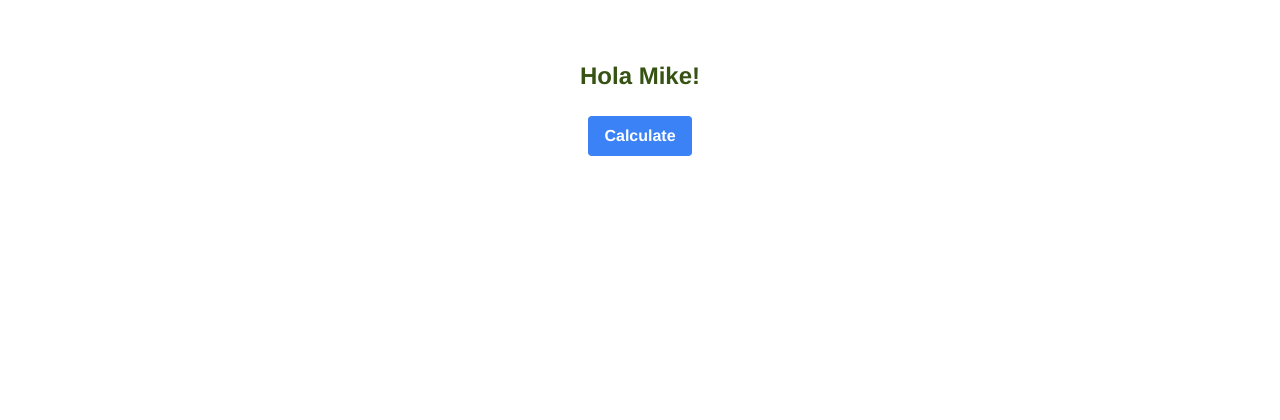
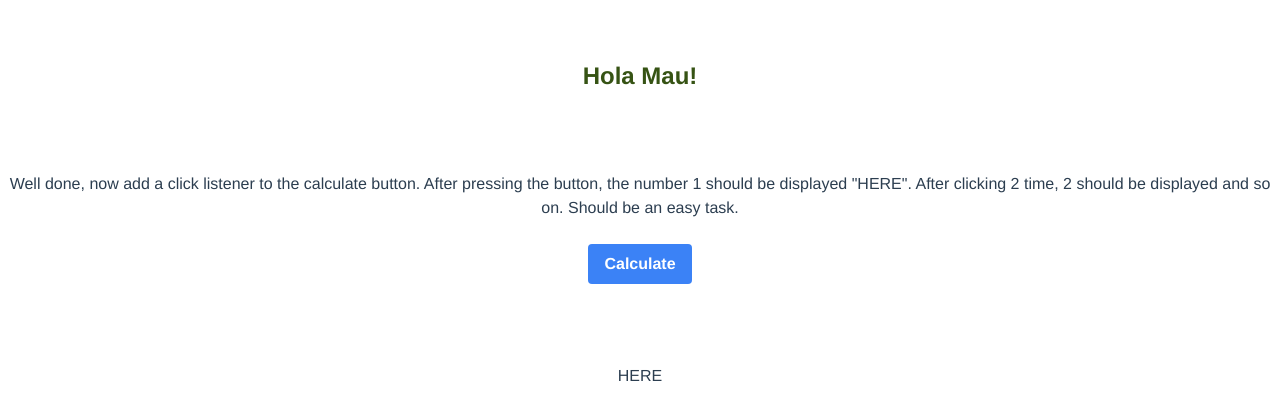
Before and after one commit to michaeljohannesmeier/code-exercises, a Vue app in the folder project-1/: page / in a window 1280 px wide. Shown: the top 420 px of the page. Built offline with nearby package versions, Linux system fonts and the light colour scheme.

Commit message:
new task click listener

```diff
--- a/project-1/src/App.vue
+++ b/project-1/src/App.vue
@@ -1,6 +1,8 @@
 <template>
-  <h1 class="text-2xl font-semibold text-lime-900">Hola Mike!</h1>
+  <h1 class="text-2xl font-semibold text-lime-900">Hola Mau!</h1>
+  <div class="mt-20">Well done, now add a click listener to the calculate button. After pressing the button, the number 1 should be displayed "HERE". After clicking 2 time, 2 should be displayed and so on. Should be an easy task.</div>
   <button class="bg-blue-500 hover:bg-blue-700 text-white font-bold py-2 px-4 rounded mt-6">Calculate</button>
+  <div class="mt-20">HERE</div>
 </template>
 
 <script>
@@ -21,4 +23,7 @@ export default {
   color: #2c3e50;
   margin-top: 60px;
 }
+.mt-20 {
+  margin-top: 20px;
+}
 </style>
```
